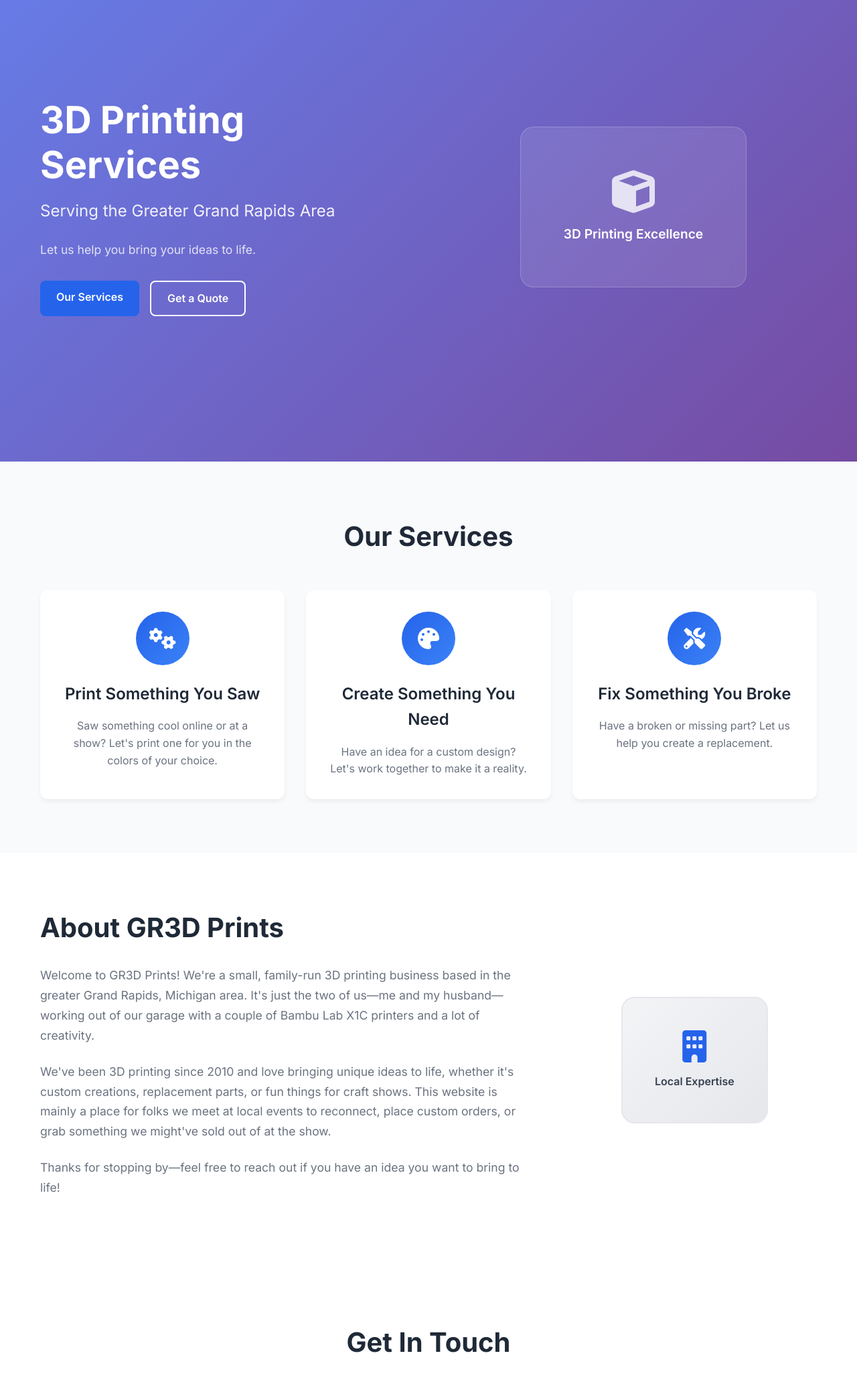
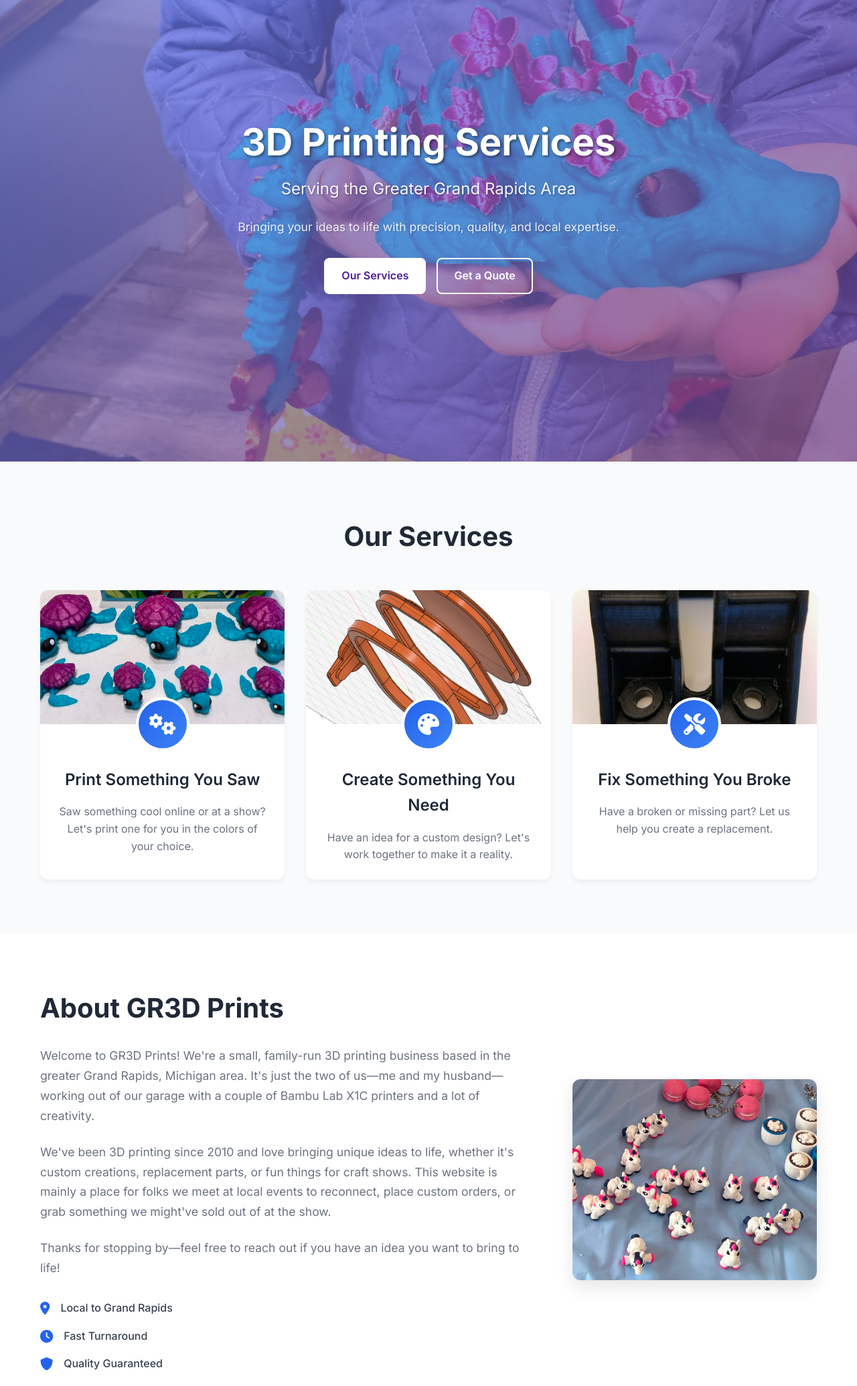
Before and after one commit to rainbowmonkeymeat/gr3dprints-site, a plain HTML site: page index.html in a window 1280 px wide. Shown: the part 111-2180 px from the top of the page at 67% size. Drawn offline with Linux system fonts and the light colour scheme.

Commit message:
various updates. adding photos to make it look more interesting and other visual adjustments

```diff
--- a/index.html
+++ b/index.html
@@ -27,6 +27,9 @@
                     <a href="#about" class="nav-link">About</a>
                 </li>
                 <li class="nav-item">
+                    <a href="#portfolio" class="nav-link">Portfolio</a>
+                </li>
+                <li class="nav-item">
                     <a href="#contact" class="nav-link">Contact</a>
                 </li>
             </ul>
@@ -40,20 +43,18 @@
 
     <!-- Hero Section -->
     <section id="home" class="hero">
+        <div class="hero-background">
+            <img src="photos/IMG_6631-EDIT.jpg" alt="3D Printed Creations" class="hero-bg-image">
+            <div class="hero-overlay"></div>
+        </div>
         <div class="hero-container">
             <div class="hero-content">
                 <h1>3D Printing Services</h1>
                 <h2>Serving the Greater Grand Rapids Area</h2>
-                <p>Let us help you bring your ideas to life.</p>
+                <p>Bringing your ideas to life with precision, quality, and local expertise.</p>
                 <div class="hero-buttons">
                     <a href="#services" class="btn btn-primary">Our Services</a>
                     <a href="#contact" class="btn btn-secondary">Get a Quote</a>
-                </div>
-            </div>
-            <div class="hero-image">
-                <div class="hero-placeholder">
-                    <i class="fas fa-cube"></i>
-                    <p>3D Printing Excellence</p>
                 </div>
             </div>
         </div>
@@ -65,6 +66,9 @@
             <h2 class="section-title">Our Services</h2>
             <div class="services-grid">
                 <div class="service-card">
+                    <div class="service-image">
+                        <img src="photos/IMG_0400-EDIT.jpg" alt="Print Something You Saw" class="service-img">
+                    </div>
                     <div class="service-icon">
                         <i class="fas fa-cogs"></i>
                     </div>
@@ -72,6 +76,9 @@
                     <p>Saw something cool online or at a show? Let's print one for you in the colors of your choice.</p>
                 </div>
                 <div class="service-card">
+                    <div class="service-image">
+                        <img src="photos/services/side_view.png" alt="Create Something You Need" class="service-img">
+                    </div>
                     <div class="service-icon">
                         <i class="fas fa-palette"></i>
                     </div>
@@ -79,6 +86,9 @@
                     <p>Have an idea for a custom design? Let's work together to make it a reality.</p>
                 </div>
                 <div class="service-card">
+                    <div class="service-image">
+                        <img src="photos/services/bracket.jpg" alt="Fix Something You Broke" class="service-img">
+                    </div>
                     <div class="service-icon">
                         <i class="fas fa-tools"></i>
                     </div>
@@ -98,62 +108,72 @@
                     <p>Welcome to GR3D Prints! We're a small, family-run 3D printing business based in the greater Grand Rapids, Michigan area. It's just the two of us—me and my husband—working out of our garage with a couple of Bambu Lab X1C printers and a lot of creativity.</p>
                     <p>We've been 3D printing since 2010 and love bringing unique ideas to life, whether it's custom creations, replacement parts, or fun things for craft shows. This website is mainly a place for folks we meet at local events to reconnect, place custom orders, or grab something we might've sold out of at the show.</p>
                     <p>Thanks for stopping by—feel free to reach out if you have an idea you want to bring to life!</p>
+                    <div class="about-features">
+                        <div class="feature">
+                            <i class="fas fa-map-marker-alt"></i>
+                            <span>Local to Grand Rapids</span>
+                        </div>
+                        <div class="feature">
+                            <i class="fas fa-clock"></i>
+                            <span>Fast Turnaround</span>
+                        </div>
+                        <div class="feature">
+                            <i class="fas fa-shield-alt"></i>
+                            <span>Quality Guaranteed</span>
+                        </div>
+                    </div>
                 </div>
                 <div class="about-image">
-                    <div class="about-placeholder">
-                        <i class="fas fa-building"></i>
-                        <p>Local Expertise</p>
-                    </div>
+                    <img src="photos/IMG_1703-EDIT.jpg" alt="Our 3D Printing Setup" class="about-img">
                 </div>
             </div>
         </div>
     </section>
 
-    <!-- Portfolio Section - Commented out for now
+    <!-- Portfolio Section -->
     <section id="portfolio" class="portfolio">
         <div class="container">
             <h2 class="section-title">Our Work</h2>
             <div class="portfolio-grid">
                 <div class="portfolio-item">
-                    <div class="portfolio-placeholder">
-                        <i class="fas fa-cube"></i>
-                        <h4>Prototype Parts</h4>
+                    <img src="photos/IMG_6631-EDIT.jpg" alt="3D Printed Creation" class="portfolio-img">
+                    <!-- Portfolio overlay text - commented out for now
+                    <div class="portfolio-overlay">
+                        <h4>Custom Creations</h4>
+                        <p>Unique 3D printed designs</p>
                     </div>
+                    -->
                 </div>
                 <div class="portfolio-item">
-                    <div class="portfolio-placeholder">
-                        <i class="fas fa-cog"></i>
-                        <h4>Mechanical Components</h4>
+                    <img src="photos/IMG_0400-EDIT.jpg" alt="3D Printed Part" class="portfolio-img">
+                    <!-- Portfolio overlay text - commented out for now
+                    <div class="portfolio-overlay">
+                        <h4>Precision Parts</h4>
+                        <p>High-quality components</p>
                     </div>
+                    -->
                 </div>
                 <div class="portfolio-item">
-                    <div class="portfolio-placeholder">
-                        <i class="fas fa-home"></i>
-                        <h4>Household Items</h4>
+                    <img src="photos/IMG_1077.JPG" alt="3D Printed Model" class="portfolio-img">
+                    <!-- Portfolio overlay text - commented out for now
+                    <div class="portfolio-overlay">
+                        <h4>Detailed Models</h4>
+                        <p>Complex designs brought to life</p>
                     </div>
+                    -->
                 </div>
                 <div class="portfolio-item">
-                    <div class="portfolio-placeholder">
-                        <i class="fas fa-car"></i>
-                        <h4>Automotive Parts</h4>
+                    <img src="photos/IMG_1703-EDIT.jpg" alt="3D Printed Item" class="portfolio-img">
+                    <!-- Portfolio overlay text - commented out for now
+                    <div class="portfolio-overlay">
+                        <h4>Functional Prints</h4>
+                        <p>Practical solutions</p>
                     </div>
-                </div>
-                <div class="portfolio-item">
-                    <div class="portfolio-placeholder">
-                        <i class="fas fa-graduation-cap"></i>
-                        <h4>Educational Models</h4>
-                    </div>
-                </div>
-                <div class="portfolio-item">
-                    <div class="portfolio-placeholder">
-                        <i class="fas fa-palette"></i>
-                        <h4>Art & Design</h4>
-                    </div>
+                    -->
                 </div>
             </div>
         </div>
     </section>
-    -->
 
     <!-- Contact Section -->
     <section id="contact" class="contact">
--- a/styles.css
+++ b/styles.css
@@ -40,7 +40,7 @@
 }
 
 .nav-logo h2 {
-    color: #2563eb;
+    color: #4c1d95;
     font-weight: 700;
     font-size: 1.5rem;
 }
@@ -79,11 +79,37 @@
 /* Hero Section */
 .hero {
     padding: 120px 0 80px;
-    background: linear-gradient(135deg, #667eea 0%, #764ba2 100%);
     color: white;
     min-height: 100vh;
     display: flex;
     align-items: center;
+    position: relative;
+    overflow: hidden;
+}
+
+.hero-background {
+    position: absolute;
+    top: 0;
+    left: 0;
+    width: 100%;
+    height: 100%;
+    z-index: 1;
+}
+
+.hero-bg-image {
+    width: 100%;
+    height: 100%;
+    object-fit: cover;
+    object-position: center;
+}
+
+.hero-overlay {
+    position: absolute;
+    top: 0;
+    left: 0;
+    width: 100%;
+    height: 100%;
+    background: linear-gradient(135deg, rgba(102, 126, 234, 0.7) 0%, rgba(118, 75, 162, 0.7) 100%);
 }
 
 .hero-container {
@@ -91,9 +117,12 @@
     margin: 0 auto;
     padding: 0 20px;
     display: grid;
-    grid-template-columns: 1fr 1fr;
+    grid-template-columns: 1fr;
     gap: 4rem;
     align-items: center;
+    position: relative;
+    z-index: 2;
+    text-align: center;
 }
 
 .hero-content h1 {
@@ -101,25 +130,32 @@
     font-weight: 700;
     margin-bottom: 1rem;
     line-height: 1.2;
+    text-shadow: 2px 2px 4px rgba(0, 0, 0, 0.5);
 }
 
 .hero-content h2 {
     font-size: 1.5rem;
     font-weight: 400;
     margin-bottom: 1.5rem;
-    opacity: 0.9;
+    opacity: 0.95;
+    text-shadow: 1px 1px 3px rgba(0, 0, 0, 0.4);
 }
 
 .hero-content p {
     font-size: 1.1rem;
     margin-bottom: 2rem;
-    opacity: 0.8;
+    opacity: 0.9;
+    text-shadow: 1px 1px 2px rgba(0, 0, 0, 0.3);
+    max-width: 600px;
+    margin-left: auto;
+    margin-right: auto;
 }
 
 .hero-buttons {
     display: flex;
     gap: 1rem;
     flex-wrap: wrap;
+    justify-content: center;
 }
 
 .btn {
@@ -135,12 +171,15 @@
 }
 
 .btn-primary {
-    background: #2563eb;
-    color: white;
+    background: white;
+    color: #4c1d95;
+    border: 2px solid white;
 }
 
 .btn-primary:hover {
-    background: #1d4ed8;
+    background: transparent;
+    color: white;
+    border: 2px solid white;
     transform: translateY(-2px);
 }
 
@@ -204,16 +243,33 @@
 
 .service-card {
     background: white;
-    padding: 2rem;
     border-radius: 12px;
     box-shadow: 0 4px 6px rgba(0, 0, 0, 0.05);
     transition: transform 0.3s ease, box-shadow 0.3s ease;
     text-align: center;
+    overflow: hidden;
 }
 
 .service-card:hover {
     transform: translateY(-5px);
     box-shadow: 0 10px 25px rgba(0, 0, 0, 0.1);
+}
+
+.service-image {
+    width: 100%;
+    height: 200px;
+    overflow: hidden;
+}
+
+.service-img {
+    width: 100%;
+    height: 100%;
+    object-fit: cover;
+    transition: transform 0.3s ease;
+}
+
+.service-card:hover .service-img {
+    transform: scale(1.05);
 }
 
 .service-icon {
@@ -224,7 +280,10 @@
     display: flex;
     align-items: center;
     justify-content: center;
-    margin: 0 auto 1.5rem;
+    margin: -40px auto 1.5rem;
+    position: relative;
+    z-index: 2;
+    border: 4px solid white;
 }
 
 .service-icon i {
@@ -237,11 +296,13 @@
     font-weight: 600;
     margin-bottom: 1rem;
     color: #1f2937;
+    padding: 0 1.5rem;
 }
 
 .service-card p {
     color: #6b7280;
     line-height: 1.6;
+    padding: 0 1.5rem 1.5rem;
 }
 
 /* About Section */
@@ -300,23 +361,13 @@
     align-items: center;
 }
 
-.about-placeholder {
-    background: linear-gradient(135deg, #f3f4f6, #e5e7eb);
-    border-radius: 20px;
-    padding: 3rem;
-    text-align: center;
-    border: 2px solid #e5e7eb;
-}
-
-.about-placeholder i {
-    font-size: 3rem;
-    color: #2563eb;
-    margin-bottom: 1rem;
-}
-
-.about-placeholder p {
-    font-weight: 600;
-    color: #374151;
+.about-img {
+    width: 100%;
+    max-width: 400px;
+    height: 300px;
+    object-fit: cover;
+    border-radius: 12px;
+    box-shadow: 0 10px 25px rgba(0, 0, 0, 0.1);
 }
 
 /* Portfolio Section */
@@ -327,7 +378,7 @@
 
 .portfolio-grid {
     display: grid;
-    grid-template-columns: repeat(auto-fit, minmax(250px, 1fr));
+    grid-template-columns: repeat(auto-fit, minmax(300px, 1fr));
     gap: 2rem;
 }
 
@@ -337,6 +388,8 @@
     overflow: hidden;
     box-shadow: 0 4px 6px rgba(0, 0, 0, 0.05);
     transition: transform 0.3s ease, box-shadow 0.3s ease;
+    position: relative;
+    height: 300px;
 }
 
 .portfolio-item:hover {
@@ -344,21 +397,42 @@
     box-shadow: 0 10px 25px rgba(0, 0, 0, 0.1);
 }
 
-.portfolio-placeholder {
-    padding: 3rem 2rem;
-    text-align: center;
-    background: linear-gradient(135deg, #f3f4f6, #e5e7eb);
+.portfolio-img {
+    width: 100%;
+    height: 100%;
+    object-fit: cover;
+    transition: transform 0.3s ease;
 }
 
-.portfolio-placeholder i {
-    font-size: 2.5rem;
-    color: #2563eb;
-    margin-bottom: 1rem;
+.portfolio-item:hover .portfolio-img {
+    transform: scale(1.05);
 }
 
-.portfolio-placeholder h4 {
+.portfolio-overlay {
+    position: absolute;
+    bottom: 0;
+    left: 0;
+    right: 0;
+    background: linear-gradient(transparent, rgba(0, 0, 0, 0.8));
+    color: white;
+    padding: 2rem 1.5rem 1.5rem;
+    transform: translateY(100%);
+    transition: transform 0.3s ease;
+}
+
+.portfolio-item:hover .portfolio-overlay {
+    transform: translateY(0);
+}
+
+.portfolio-overlay h4 {
+    font-size: 1.3rem;
     font-weight: 600;
-    color: #374151;
+    margin-bottom: 0.5rem;
+}
+
+.portfolio-overlay p {
+    font-size: 0.9rem;
+    opacity: 0.9;
 }
 
 /* Contact Section */
```
Also changed, not shown: photos/IMG_0400-EDIT.jpg (added), photos/IMG_1077.JPG (added), photos/IMG_1703-EDIT.jpg (added), photos/IMG_6631-EDIT.jpg (added), photos/services/bracket.jpg (added), photos/services/side_view.png (added), photos/services/stool_legs.jpg (added).
